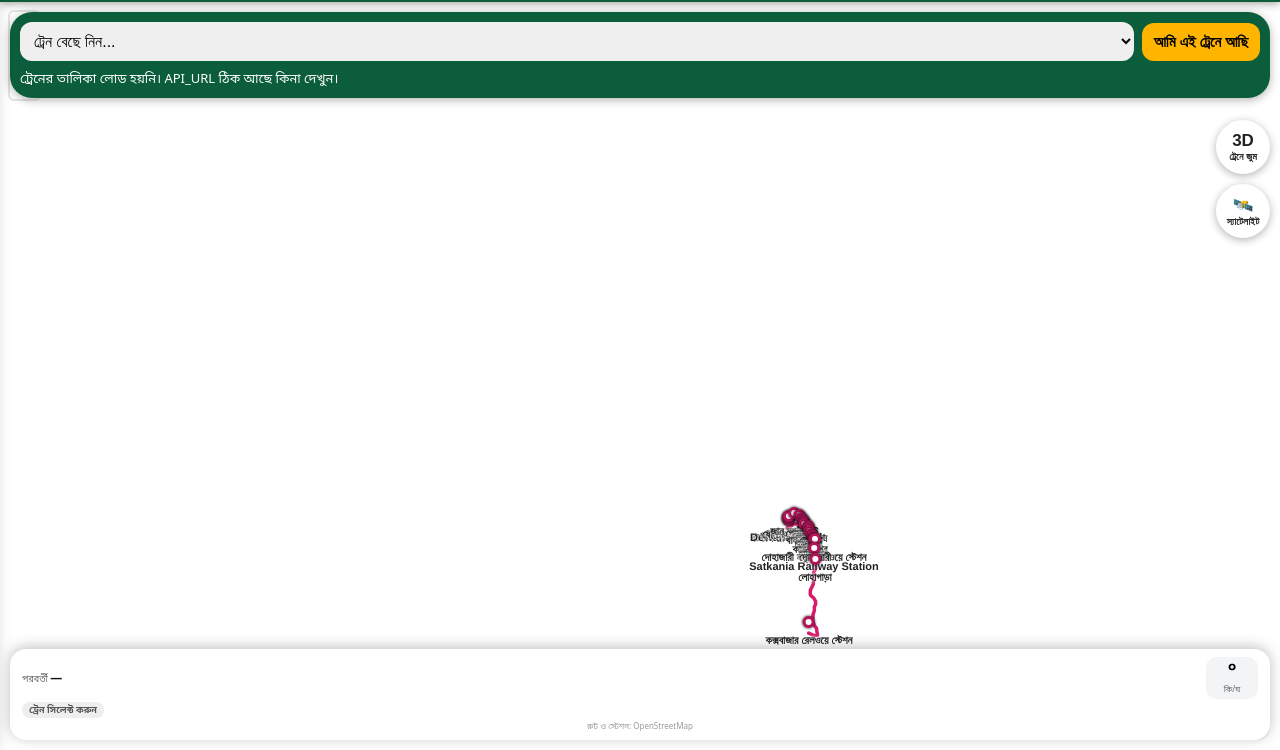
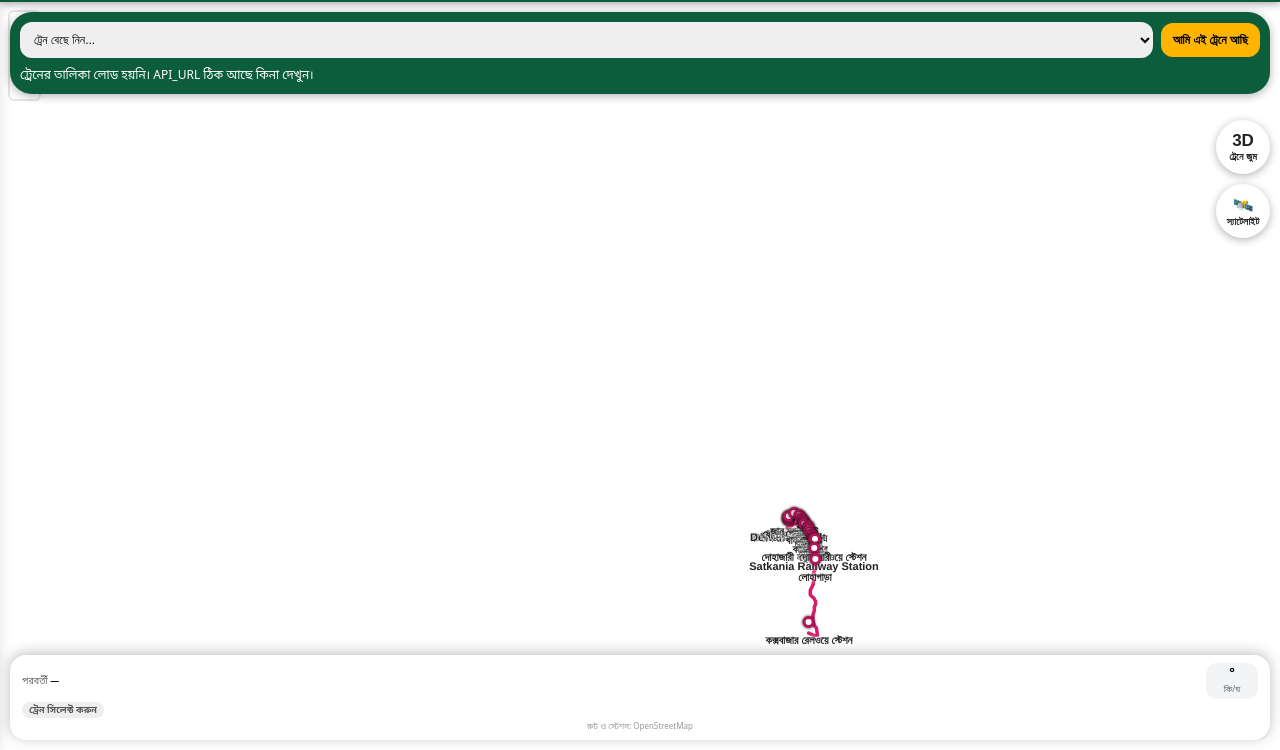
Before and after one commit to rashidcsm/Train-Locator, a plain HTML site: page index.html in a window 1280 px wide. Shown: the part 50-800 px from the top of the page. Drawn offline with Linux system fonts and the light colour scheme; no server answers.

Commit message:
Update index.html

```diff
--- a/index.html
+++ b/index.html
@@ -26,10 +26,10 @@ window.addEventListener("unhandledrejection", function (ev) {
 
   .topbar { position: absolute; top: calc(var(--mb) + 10px); left: 10px; right: 10px; z-index: 5; background: #0b5d3b; color: #fff;
     border-radius: 22px; padding: 10px; box-shadow: 0 2px 10px rgba(0,0,0,.3); display: flex; flex-wrap: wrap; gap: 8px; align-items: center; }
-  .topbar select { flex: 1; min-width: 0; padding: 10px; font-size: 16px; border-radius: 12px; border: 0; }
-  .topbar button { padding: 10px 12px; font-size: 15px; font-weight: 700; border-radius: 12px; border: 0; background: #ffb400; cursor: pointer; }
+  .topbar select { flex: 1; min-width: 0; padding: 10px; font-size: 12px; border-radius: 12px; border: 0; }
+  .topbar button { padding: 10px 12px; font-size: 12px; font-weight: 700; border-radius: 12px; border: 0; background: #ffb400; cursor: pointer; }
   .topbar button.on { background: #e53935; color: #fff; }
-  #status { flex-basis: 100%; font-size: 13px; }
+  #status { flex-basis: 100%; font-size: 12px; }
 
   .side { position: absolute; right: 10px; top: calc(var(--mb) + 118px); z-index: 5; display: flex; flex-direction: column; gap: 10px; }
   .side button { width: 54px; height: 54px; border-radius: 50%; border: 0; background: #fff; font-size: 17px; font-weight: 800;
@@ -42,9 +42,9 @@ window.addEventListener("unhandledrejection", function (ev) {
   .where { font-size: 10px; font-weight: 600; color: #333; margin: 0 0 4px; line-height: 1.3; }
   .row { display: flex; justify-content: space-between; align-items: center; gap: 8px; }
   .next { font-size: 9px; color: #666; }
-  .next b { font-size: 12px; color: #111; }
+  .next b { font-size: 9px; color: #111; }
   .speed { background: #f3f4f6; border-radius: 10px; padding: 2px 10px; text-align: center; min-width: 52px; }
-  .speed b { font-size: 14px; display: block; line-height: 1.15; }
+  .speed b { font-size: 9px; display: block; line-height: 1.15; }
   .speed span { font-size: 8px; color: #666; }
   .badge { border-radius: 10px; padding: 1px 7px; font-size: 9px; font-weight: 600; background: #eee; color: #555; }
   .badge.live { background: #e6f4ea; color: #1b7a3a; }
```
